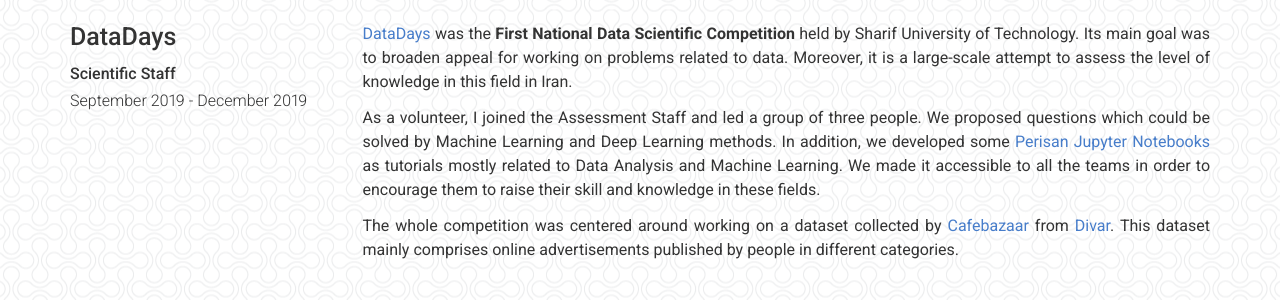
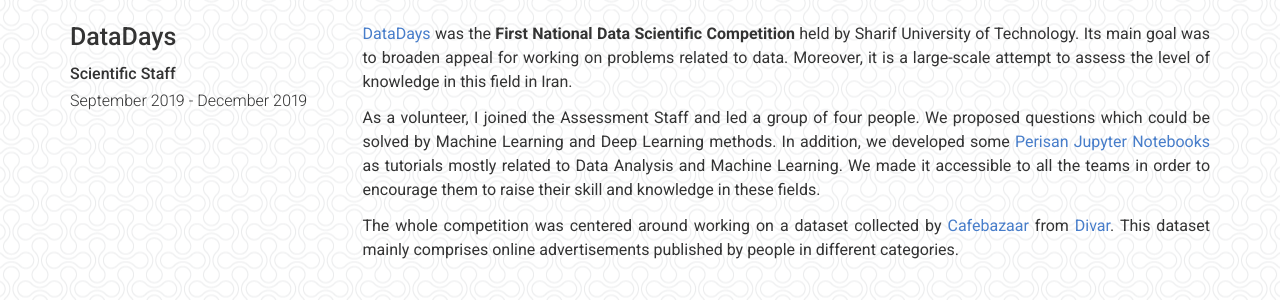
Before and after one commit to sfch1999/sfch1999.github.io, a Jekyll site: the page built from index.md, in a window 1280 px wide and 900 px high, scrolled down 1887 px. Shown: the part 152-452 px from the top of the window. Built offline with Jekyll 4.4.1, drawn with Linux system fonts in a browser that asks for light colours; a style sheet for code colours, icons or effects is not loaded.

Commit message:
about me

```diff
--- a/_data/experience.yml
+++ b/_data/experience.yml
@@ -32,7 +32,7 @@
     Its main goal was to broaden appeal for working on problems related to data.
     Moreover, it is a large-scale attempt to assess the level of knowledge in this field in Iran.
 
-    As a volunteer, I joined the Assessment Staff and led a group of three people. We proposed questions which could be solved by Machine Learning and Deep Learning methods.
+    As a volunteer, I joined the Assessment Staff and led a group of four people. We proposed questions which could be solved by Machine Learning and Deep Learning methods.
     In addition, we developed some [Perisan Jupyter Notebooks](https://github.com/datadays-content/datadays-content.github.io) as tutorials mostly related
     to Data Analysis and Machine Learning. We made it accessible to all the teams in order to encourage them to raise their skill and knowledge in these fields.
 
```
